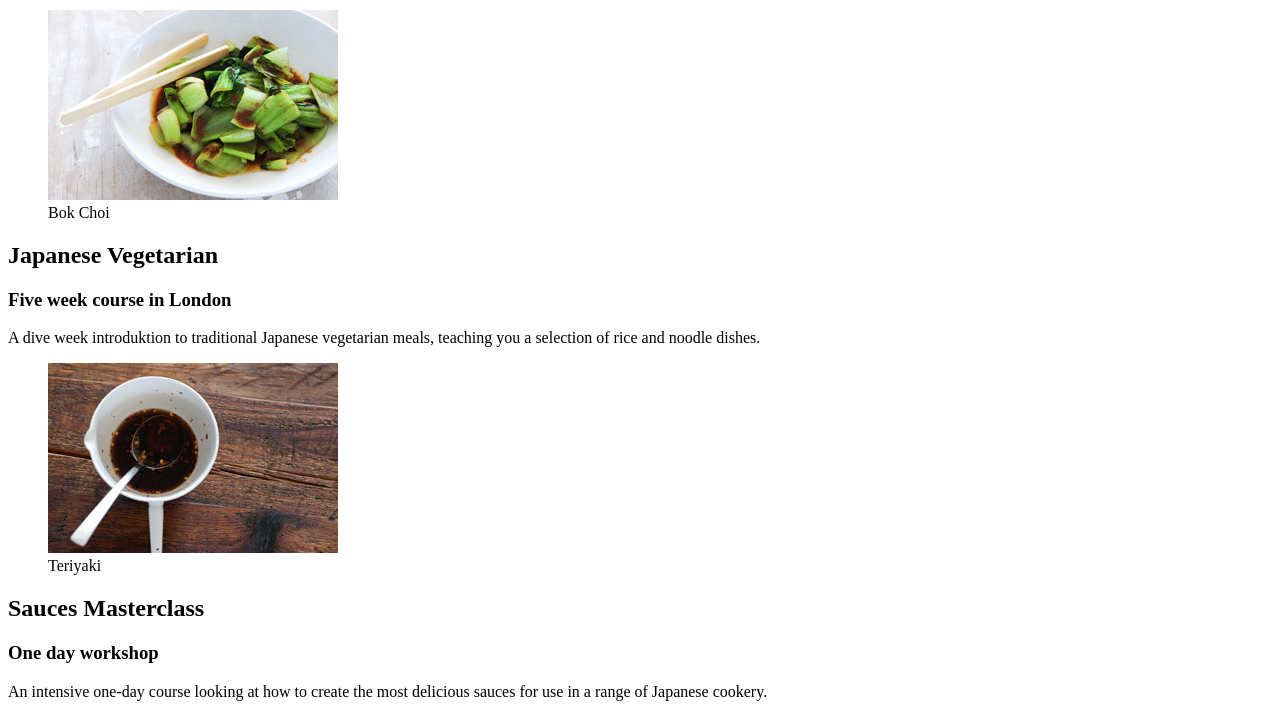
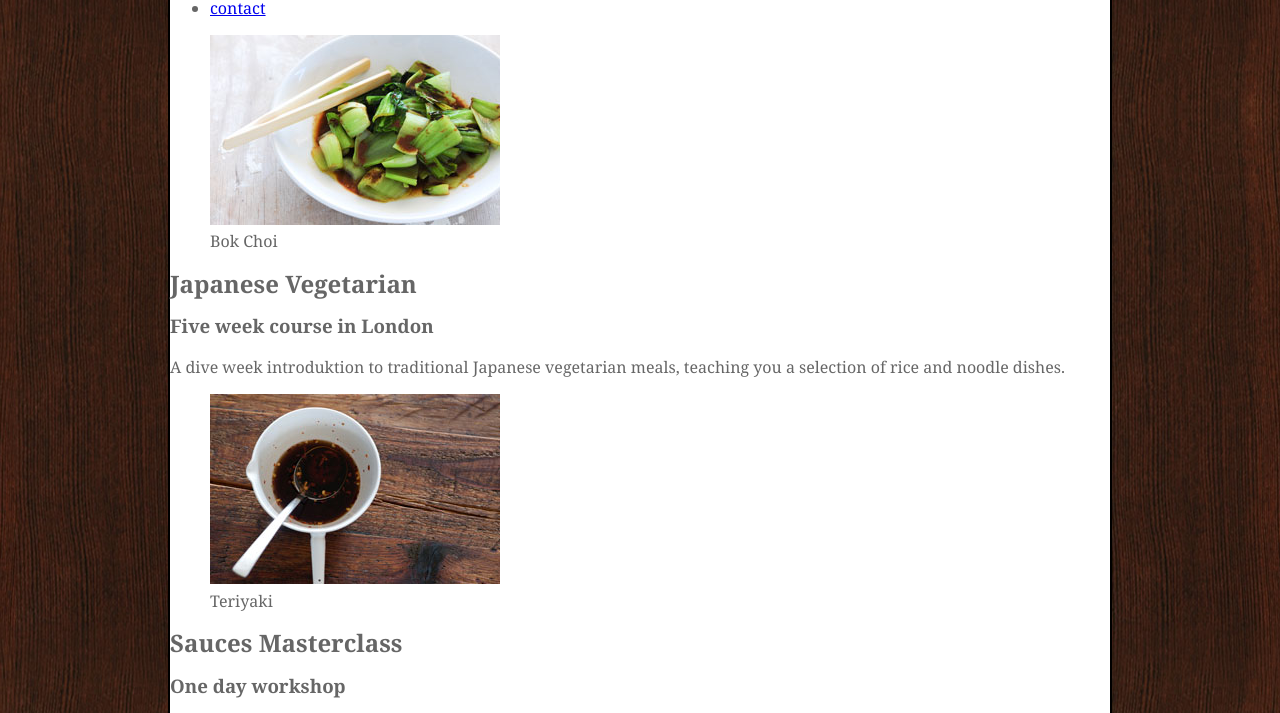
Before and after one commit to Abbe06/Javascript-HTML-och-css, a plain HTML site: page Dag 2/YokosKitchen/index.html in a window 1280 px wide. Shown: the part 158-871 px from the top of the page. Drawn offline with Linux system fonts and the light colour scheme.

Commit message:
YK-CSS allmänt och wrapper

```diff
--- a/Dag 2/YokosKitchen/index.html
+++ b/Dag 2/YokosKitchen/index.html
@@ -4,6 +4,7 @@
     <meta charset="UTF-8">
     <meta name="viewport" content="width=device-width, initial-scale=1.0">
     <title>Yokos Kitchen</title>
+    <link rel="stylesheet" href="style.css">
 </head>
 <body>
     <div class="wrapper">
--- a/Dag 2/YokosKitchen/style.css
+++ b/Dag 2/YokosKitchen/style.css
@@ -0,0 +1,20 @@
+header, section, main,
+footer, nav, aside, article,
+figure, figcaption {
+    display: block;
+}
+body {
+    color: #666666;
+    background-color: #f9f8f6;
+    background-image: url("images/dark-wood.jpg");
+    background-position: center;
+    font-family: Georgia, 'Times New Roman', Times, serif;
+    line-height: 1.4em;
+    margin: 0;
+}
+.wrapper {
+    width: 940px;
+    background-color: #fff;
+    border: 2px solid #000;
+    margin: 20px auto;
+}
```
